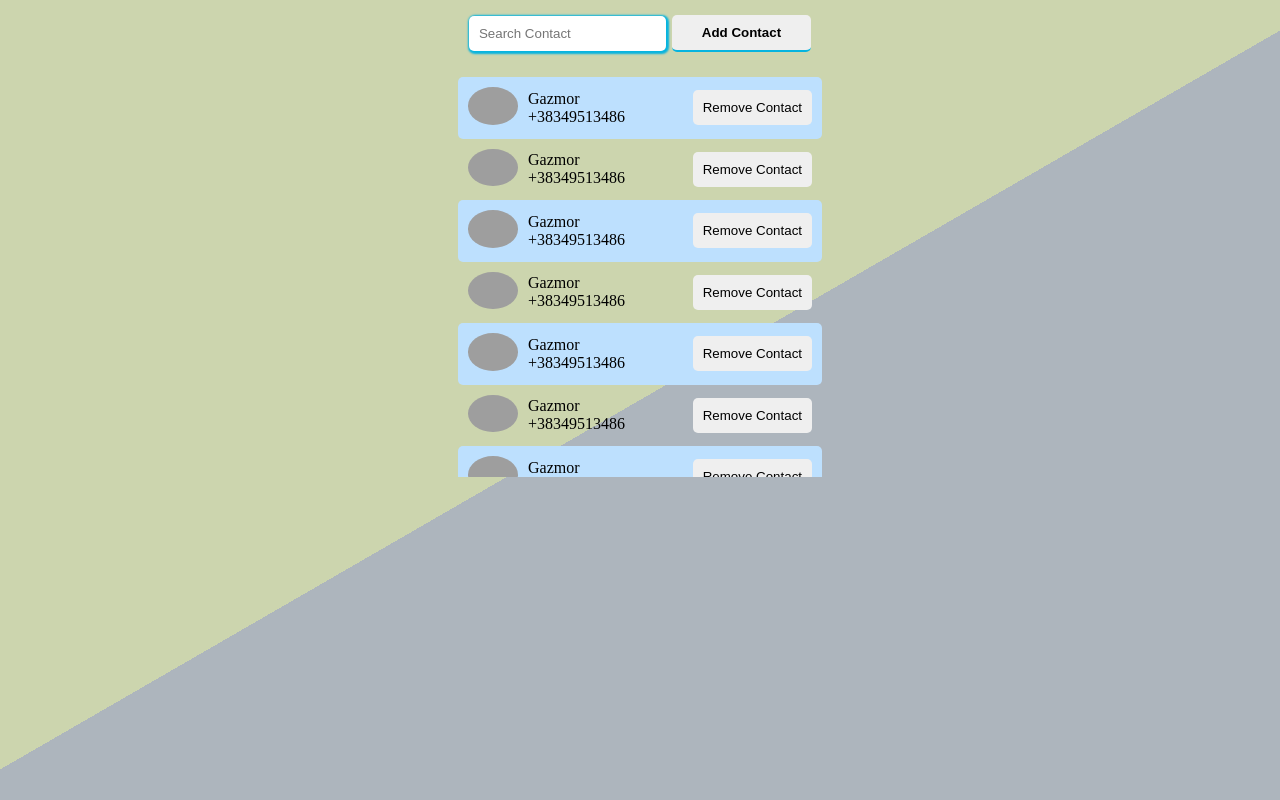
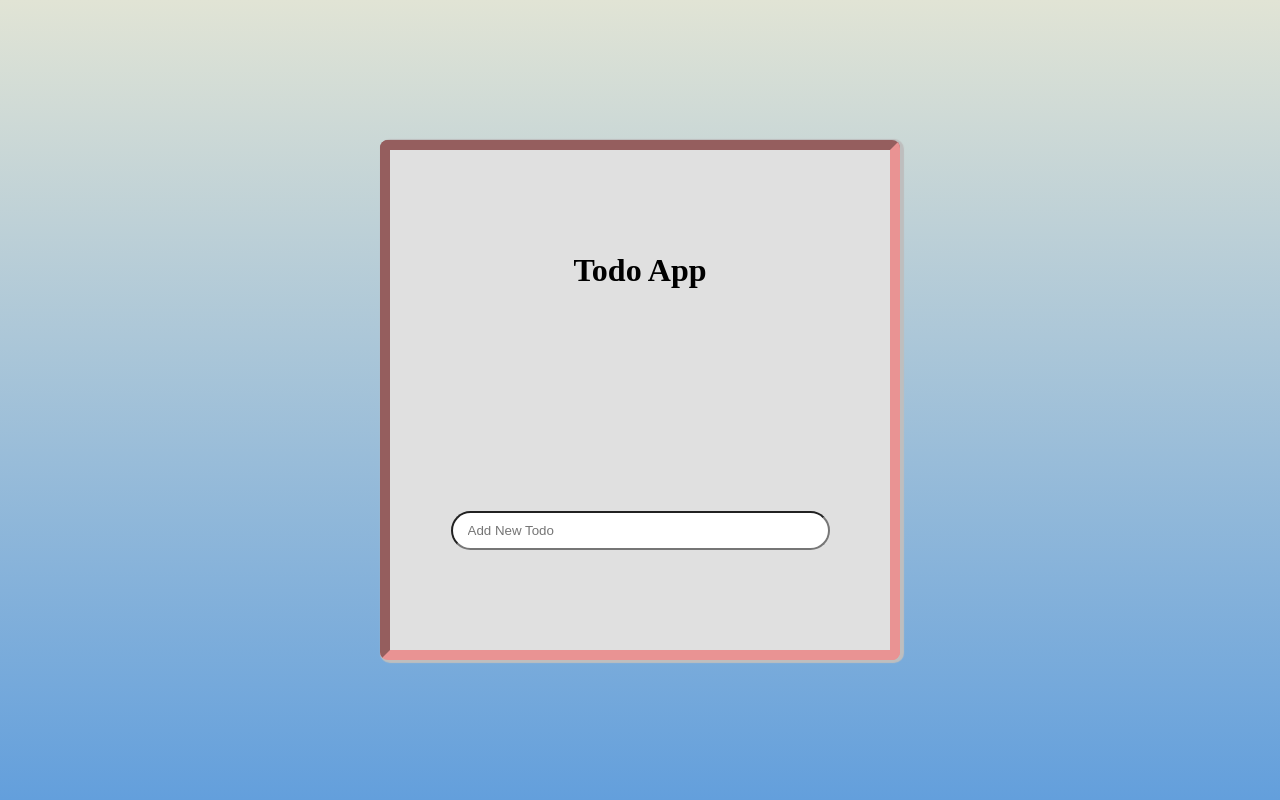
Before and after one commit to gazmorabdiu/ick-reactjs, a React (Create React App) app: page / in a window 1280 px wide. Built offline with nearby package versions, Linux system fonts and the light colour scheme; grey boxes are pictures that could not be loaded.

Commit message:
add todo app

```diff
--- a/src/App.js
+++ b/src/App.js
@@ -1,7 +1,8 @@
 // import MovieList from "./components/Movie/MovieList";
 // import PostList from "./components/Post/PostList";
 // import TaskList from "./components/Task/TaskList";
-import ContactApp from "./components/Contact/ContactApp";
+// import ContactApp from "./components/Contact/ContactApp";
+import TodoApp from "./components/Todos/TodoApp";
 import "./style.css";
 function App() {
   return (
@@ -9,7 +10,8 @@ function App() {
       {/* <MovieList /> */}
       {/* <TaskList /> */}
       {/* <PostList /> */}
-      <ContactApp />
+      {/* <ContactApp /> */}
+      <TodoApp />
     </div>
   );
 }
--- /dev/null
+++ b/src/components/Todos/AddTodo.jsx
@@ -0,0 +1,15 @@
+const AddTodo = ({ onKeyDown, onChange, value }) => {
+  return (
+    <input
+      type="text"
+      name="addTodo"
+      placeholder="Add New Todo"
+      className="add-todo"
+      value={value}
+      onChange={(e) => onChange(e)}
+      onKeyDown={(e) => onKeyDown(e)}
+    />
+  );
+};
+
+export { AddTodo };
--- /dev/null
+++ b/src/components/Todos/List.jsx
@@ -0,0 +1,19 @@
+import Todo from "./Todo";
+
+const List = ({ todos, makeDone, removeTodo }) => {
+  return (
+    <div className="todo-list">
+      {todos.map(({ id, title, checked }) => (
+        <Todo
+          key={id}
+          title={title}
+          checked={checked}
+          makeDone={() => makeDone(id)}
+          removeTodo={() => removeTodo(id)}
+        />
+      ))}
+    </div>
+  );
+};
+
+export default List;
--- /dev/null
+++ b/src/components/Todos/Todo.jsx
@@ -0,0 +1,19 @@
+const Todo = ({ checked, title, makeDone, removeTodo }) => {
+  const itemNewStyle = checked ? {} : { backgroundColor: "#f5f8fb" };
+  const titleNewStyle = checked ? { textDecoration: "line-through" } : {};
+  return (
+    <div className="todo-item" style={itemNewStyle}>
+      <div className="item-checker" onClick={makeDone}>
+        {checked ? "✅" : "☐"}
+      </div>
+      <div className="item-title" style={titleNewStyle}>
+        {title}
+      </div>
+      <div className="item-remove" onClick={removeTodo}>
+        🗑
+      </div>
+    </div>
+  );
+};
+
+export default Todo;
--- /dev/null
+++ b/src/components/Todos/TodoApp.jsx
@@ -0,0 +1,48 @@
+import { useState } from "react";
+import { AddTodo } from "./AddTodo";
+import List from "./List";
+import "./todos.css";
+
+const TodoApp = () => {
+  const [newTodo, setNewTodo] = useState("");
+  const [todos, setTodos] = useState([]);
+  const handleEnterKey = (e) => {
+    if (e.code === "Enter" && newTodo !== "") {
+      const id = (Math.random() + 1).toString(36).substring(7);
+      setTodos((prev) => {
+        return [...prev, { id, title: newTodo, checked: false }];
+      });
+      setNewTodo("");
+    }
+  };
+  const handleAddTodo = (e) => {
+    setNewTodo(e.target.value);
+  };
+  const handleRemoveTodo = (position) => {
+    const filterTodos = todos.filter(({ id }) => id !== position);
+    setTodos(filterTodos);
+  };
+  const handleMakeDone = (position) => {
+    const update = todos.map((todo) =>
+      todo.id === position ? { ...todo, checked: true } : todo
+    );
+    setTodos(update);
+  };
+  return (
+    <div className="todo-app">
+      <h1>Todo App</h1>
+      <List
+        todos={todos}
+        makeDone={handleMakeDone}
+        removeTodo={handleRemoveTodo}
+      />
+      <AddTodo
+        onKeyDown={handleEnterKey}
+        onChange={handleAddTodo}
+        value={newTodo}
+      />
+    </div>
+  );
+};
+
+export default TodoApp;
--- /dev/null
+++ b/src/components/Todos/todos.css
@@ -0,0 +1,60 @@
+.todo-app {
+  display: flex;
+  flex-direction: column;
+  justify-content: space-evenly;
+  width: 100%;
+  gap: 20px;
+  height: 100%;
+  align-items: center;
+}
+
+.todo-item {
+  display: flex;
+  justify-content: space-between;
+  min-width: 350px;
+  border: 1px solid black;
+  margin: 5px 0;
+  align-items: center;
+  padding: 10px;
+  border-radius: 5px;
+  background-color: #e2e0e0;
+  gap: 10px;
+}
+.todo-list {
+  overflow-y: scroll;
+}
+
+.todo-list::-webkit-scrollbar {
+  width: 8px; /* Width of the scrollbar */
+}
+
+/* Track (the area on which the scrollbar is rendered) */
+.todo-list::-webkit-scrollbar-track {
+  background: #f1f1f1; /* Color of the track */
+}
+
+/* Handle (the draggable part of the scrollbar) */
+.todo-list::-webkit-scrollbar-thumb {
+  background: rgb(207, 198, 198); /* Color of the handle */
+  border-radius: 2px; /* Rounded corners */
+}
+
+/* Handle on hover */
+.todo-list::-webkit-scrollbar-thumb:hover {
+  background: #ca9393; /* Darker color on hover */
+}
+
+.item-remove {
+  font-size: 20px;
+  color: red;
+}
+.add-todo {
+  width: 350px;
+  padding: 10px 10px 10px 15px;
+  border-radius: 25px;
+  margin-bottom: 20px;
+}
+
+.item-title {
+  flex-grow: 10;
+}
--- a/src/style.css
+++ b/src/style.css
@@ -2,20 +2,26 @@ body {
   padding: 0;
   margin: 0;
   user-select: none;
+  display: flex;
+  justify-content: center;
+  align-items: center;
   background: linear-gradient(
-    150deg,
-    #ccd5ae 0%,
-    #ccd5ae 50%,
-    #adb5bd 50%,
-    #adb5bd 100%
+    360deg,
+    /* #ccd5ae 50%, */ /* #adb5bd 50%, */ #639fdc 0%,
+    #e1e4d5 100%
   );
   height: 100vh;
 }
 
 .app-container {
-  width: 30%;
   display: flex;
   justify-content: center;
-  /* border: 1px solid black; */
+  flex-direction: column;
+  min-width: 500px;
+  background-color: rgb(224, 224, 224);
+  border: 10px inset rgb(233, 147, 147);
+  box-shadow: 2px 1px 1px 2px rgb(190, 190, 190);
+  border-radius: 8px;
+  height: 500px;
   margin: 0 auto;
 }
```
